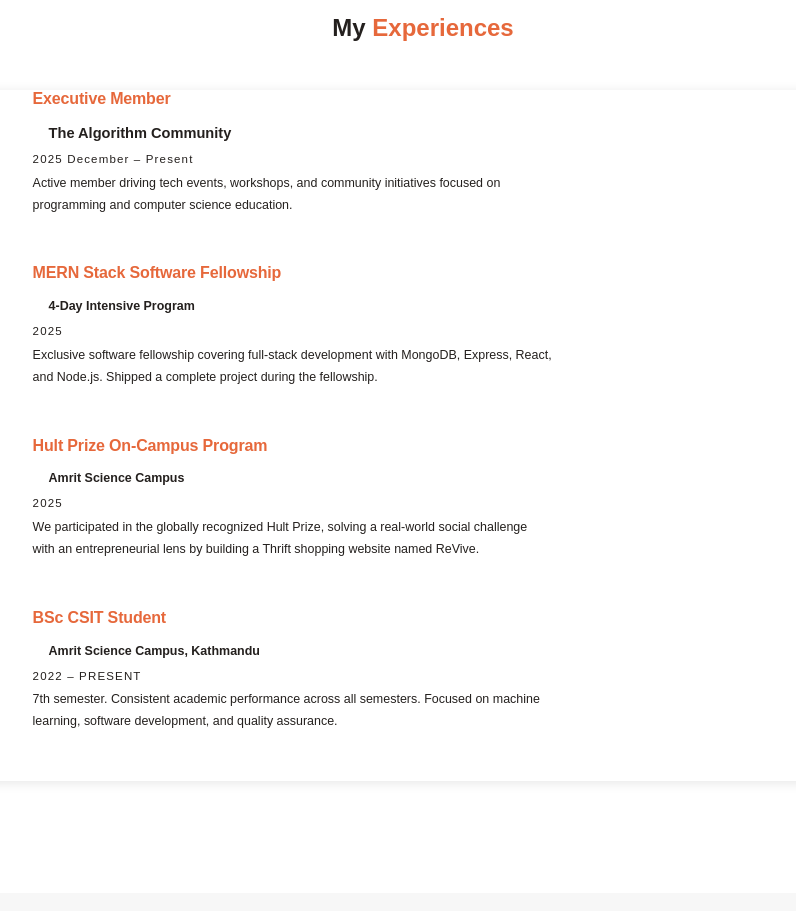
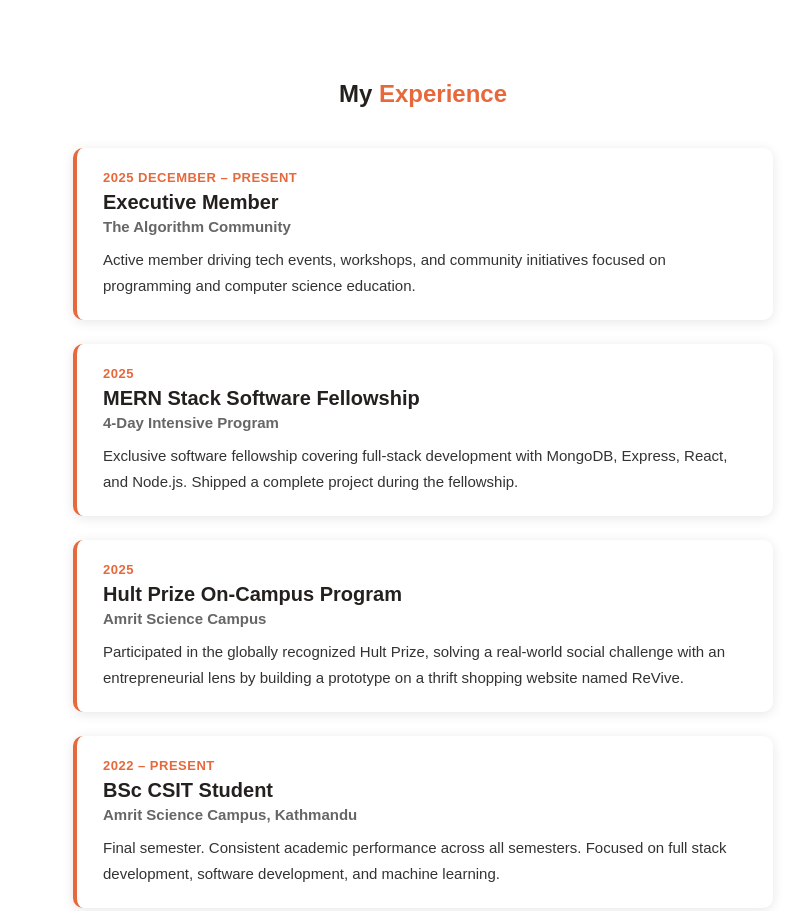
Before and after one commit to Sammchita/Portfolio, a plain HTML site: page index.html in a window 1280 px wide. Shown: the part 2500-3411 px from the top of the page, without its empty margins (217-1013 px from the left). Drawn offline with nearby package versions, Linux system fonts and the light colour scheme.

Commit message:
Updated Project List

```diff
--- a/index.html
+++ b/index.html
@@ -93,6 +93,21 @@
                 <p>AI-powered deepfake detection web app, built as a final-year capstone project.</p>
                 <a href="https://github.com/Sammchita/deepfake-detector.git" target="_blank">View on GitHub</a>
             </div>
+
+            <div class="project-card">
+                <img src="image/Hospital Appointment Management System.png" alt="Hospital Appointment Management System">
+                <h3>Hospital Appointment Management System</h3>
+                <p>Web application for managing hospital appointments, built with ASP.NET Core and Entity Framework.</p>
+                <a href="https://github.com/Sammchita/Hospital-Appointment-Management-System.git" target="_blank">View on GitHub</a>
+            </div>
+
+ <div class="project-card">
+                <img src="image/Leave-Management-System.png" alt="Leave Management System">
+                <h3>Leave Management System</h3>
+                <p>Web application for managing employee leave requests, built with ASP.NET Core and Entity Framework.</p>
+                <a href="https://github.com/Sammchita/LeaveManagementSystem.git" target="_blank">View on GitHub</a>
+            </div>
+
             <div class="project-card">
                 <img src="image/house price prediction.png" alt="House Price Prediction">
                 <h3>House Price Prediction</h3>
@@ -100,56 +115,52 @@
                 <a href="https://github.com/Sammchita/Python-AIMLprojects.git" target="_blank">View on GitHub</a>
             </div>
 
-            <div class="project-card">
-                <img src="image/Hospital Appointment Management System.png" alt="Hospital Appointment Management System">
-                <h3>Hospital Appointment Management System</h3>
-                <p>Web application for managing hospital appointments, built with ASP.NET Core and Entity Framework.</p>
-                <a href="https://github.com/Sammchita/Hospital-Appointment-Management-System.git" target="_blank">View on GitHub</a>
-            </div>
-            <div class="project-card">
-                <img src="image/portfolio.png" alt="Player MVC">
-                <h3>Player MVC</h3>
-                <p>My personal portfolio website built with HTML, CSS, and JavaScript.</p>
-                <a href="https://github.com/Sammchita/PlayerMVC.git" target="_blank">View on GitHub</a>
+
+
         </div>
     </div>
-    <section id="experience">
-        <h2>My <span>Experiences</span></h2>
-     <div class="timeline fade-up" style="transition-delay:0.1s">
+
+    <!-- ===== EXPERIENCE ===== -->
+    <section class="experience" id="experience">
+        <h2>My <span>Experience</span></h2>
+        <div class="timeline">
+
             <div class="timeline-item">
+                <div class="timeline-year">2025 December – Present</div>
                 <div class="timeline-title">Executive Member</div>
-      <div class="timeline-org"> <h3>The Algorithm Community </h3></div>
-       <div class="timeline-year">2025 December – Present</div>
+                <div class="timeline-org">The Algorithm Community</div>
                 <div class="timeline-desc">
                     Active member driving tech events, workshops, and community initiatives focused on programming and computer science education.
                 </div>
             </div>
 
             <div class="timeline-item">
+                <div class="timeline-year">2025</div>
                 <div class="timeline-title">MERN Stack Software Fellowship</div>
                 <div class="timeline-org">4-Day Intensive Program</div>
-      <div class="timeline-year">2025</div>
                 <div class="timeline-desc">
                     Exclusive software fellowship covering full-stack development with MongoDB, Express, React, and Node.js. Shipped a complete project during the fellowship.
                 </div>
             </div>
 
             <div class="timeline-item">
+                <div class="timeline-year">2025</div>
                 <div class="timeline-title">Hult Prize On-Campus Program</div>
                 <div class="timeline-org">Amrit Science Campus</div>
-      <div class="timeline-year">2025</div>
                 <div class="timeline-desc">
-         We participated in the globally recognized Hult Prize, solving a real-world social challenge <br>with an entrepreneurial lens by building a Thrift shopping website named ReVive.
+                    Participated in the globally recognized Hult Prize, solving a real-world social challenge with an entrepreneurial lens by building a prototype on a thrift shopping website named ReVive.
                 </div>
             </div>
+
             <div class="timeline-item">
+                <div class="timeline-year">2022 – Present</div>
                 <div class="timeline-title">BSc CSIT Student</div>
                 <div class="timeline-org">Amrit Science Campus, Kathmandu</div>
-      <div class="timeline-year">2022 – PRESENT</div>
                 <div class="timeline-desc">
-        7th semester. Consistent academic performance across all semesters. Focused on machine learning, software development, and quality assurance.
+                    Final semester. Consistent academic performance across all semesters. Focused on full stack development, software development, and machine learning.
                 </div>
             </div>
+
         </div>
     </section>
 
@@ -165,7 +176,6 @@
         <h2>Get In <span>Touch</span></h2>
         <div class="contact-info">
             <p><ion-icon name="mail-outline"></ion-icon> samchitapandey54@gmail.com</p>
-
         </div>
         <form class="contact-form">
             <input type="text" placeholder="Your Name" required>
--- a/style.css
+++ b/style.css
@@ -37,7 +37,7 @@
     margin: auto;
     padding: 20px 0;
     align-items: center;
-    justify-content: space-between;  /* fixed typo: was space-betweeen */
+    justify-content: space-between;
 }
 .navbar .logo{
     width: 160px;
@@ -69,7 +69,7 @@
 }
 .info h1{
     font-size: 50px;
-    color: rgb(36,32,30);           /* fixed: was "black rgb(...)" (invalid) */
+    color: rgb(36,32,30);
     margin-top: 10px;
 }
 .info h3{
@@ -79,12 +79,12 @@
     margin-top: 10px;
 }
 .info span{
-    color: rgb(230,104,59);         /* fixed: was "pastel red rgb (...)" (invalid) */
+    color: rgb(230,104,59);
 }
 .info a{
     text-decoration: none;
     color: #fff;
-    background: rgb(36,32,30);      /* fixed: was "black (...)" (invalid) */
+    background: rgb(36,32,30);
     margin: 26px 0;
     padding: 10px 18px;
     border-radius: 10px;
@@ -92,7 +92,7 @@
     transition: .4s ease;
 }
 .info a:hover{
-    background: rgb(59,174,209);    /* fixed: was "skyblue rgb(...)" (invalid) */
+    background: rgb(59,174,209);
 }
 
 /* ============ HERO IMAGE (cutout — appears ONLY in .main) ============ */
@@ -111,7 +111,7 @@
     bottom: 0;
     transition: left .6s ease;
 }
-.image:hover .profile-img{          /* fixed: was .girl, a class that didn't exist */
+.image:hover .profile-img{
     left: 55%;
 }
 
@@ -228,71 +228,62 @@
     font-weight: bold;
 }
 
-/* ── Experience ── */
-#experience {
-  padding: 7rem 6rem;
+/* ============ EXPERIENCE ============ */
+/* Uses the same card language as .project-card / .skill-item so it reads
+   as part of the same design system, with the site's accent color marking
+   each entry on the timeline. */
+.experience{
+    padding: 80px 7%;
+    text-align: center;
 }
-.timeline {
-     background: #fff;
+.experience h2 span{ color: rgb(230,104,59); }
+
+.timeline{
+    max-width: 700px;
+    margin: 40px auto 0;
+    text-align: left;
+}
+
+.timeline-item{
+    background: #fff;
     border-radius: 10px;
-    overflow: hidden;
     box-shadow: 0 2px 12px rgba(0,0,0,0.1);
-    text-align: left;
+    border-left: 4px solid rgb(230,104,59);
+    padding: 22px 26px;
+    margin-bottom: 24px;
     transition: .3s ease;
 }
-.timeline::before {
-  content: '';
-  position: absolute;
-  left: 0;
-   top: 0;
-   bottom: 0;
-  width: 1px;
-  background: var(--border);
+.timeline-item:hover{
+    transform: translateY(-4px);
+}
+.timeline-item:last-child{
+    margin-bottom: 0;
 }
 
-.timeline-item {
-  position: relative;
-  margin-bottom: 3rem;
-  padding-left: 2rem;
+.timeline-year{
+    font-size: 13px;
+    font-weight: bold;
+    letter-spacing: 0.5px;
+    text-transform: uppercase;
+    color: rgb(230,104,59);
+    margin-bottom: 6px;
 }
-
-.timeline-item::before {
-  content: '';
-  position: absolute;
-  left: -2.4rem;
-  top: 0.4rem;
-  width: 7px;
-  height: 7px;
-  background: var(--accent);
-  border-radius: 50%;
+.timeline-title{
+    font-size: 20px;
+    font-weight: bold;
+    color: rgb(36,32,30);
+    margin-bottom: 4px;
 }
-.timeline-year {
-  font-family: var(--mono);
-  font-size: 0.72rem;
-  color: var(--accent);
-  letter-spacing: 0.1em;
-  margin-bottom: 0.4rem;
+.timeline-org{
+    font-size: 15px;
+    font-weight: 600;
+    color: #666;
+    margin-bottom: 12px;
 }
-.timeline-title {
-  font-size: 1rem;
-  font-weight: 700;
-  color: rgb(230,104,59);
-  margin-bottom: 0.3rem;
-  letter-spacing: -0.01em;
-}
-.timeline-org {
-   display: inline-block;
-    margin: 12px 16px 18px;
-    text-decoration: none;
-    color: rgb(230,104,59);
-    font-weight: bold;
-}
-.timeline-desc {
-  font-family: var(--mono);
-  font-size: 0.78rem;
-  color: var(--muted);
-  line-height: 1.8;
-  max-width: 520px;
+.timeline-desc{
+    font-size: 15px;
+    line-height: 1.7;
+    color: #333;
 }
 
 /* ============ RESUME ============ */
@@ -314,66 +305,6 @@
 .resume-btn:hover{
     background: rgb(59,174,209);
 }
-
-#experience {
-  padding: 7rem 6rem;
-}
-.timeline { position: relative;
-     padding-left: 2rem;
-     margin-top: 3rem;
-    }
-.timeline::before {
-  content: '';
-  position: absolute;
-  left: 0;
-  top: 0;
-  bottom: 0;
-  width: 1px;
-   background: var(--border);
-}
-.timeline-item {
-  position: relative;
-  margin-bottom: 3rem;
-  padding-left: 2rem;
-}
-.timeline-item::before {
-  content: '';
-  position: absolute;
-  left: -2.4rem;
-  top: 0.4rem;
-  width: 7px;
-   height: 7px;
-  background: var(--accent);
-  border-radius: 50%;
-}
-.timeline-year {
-  font-family: var(--mono);
-  font-size: 0.72rem;
-  color: var(--accent);
-  letter-spacing: 0.1em;
-  margin-bottom: 0.4rem;
-}
-.timeline-title {
-  font-size: 1rem;
-  font-weight: 700;
-  margin-bottom: 0.3rem;
-  letter-spacing: -0.01em;
-}
-.timeline-org {
-  font-family: var(--mono);
-  font-size: 0.78rem;
-  color: var(--muted);
-  margin-bottom: 0.75rem;
-}
-.timeline-desc {
-  font-family: var(--mono);
-  font-size: 0.78rem;
-  color: var(--muted);
-  line-height: 1.8;
-  max-width: 520px;
-}
-
-
 
 /* ============ CONTACT ============ */
 .contact{
@@ -459,4 +390,7 @@
         flex-direction: column;
         text-align: center;
     }
+    .timeline-item{
+        padding: 18px 20px;
+    }
 }
```
Also changed, not shown: image/Leave-Management-System.png (added). Lines whose indentation alone changed are shown as unchanged.
